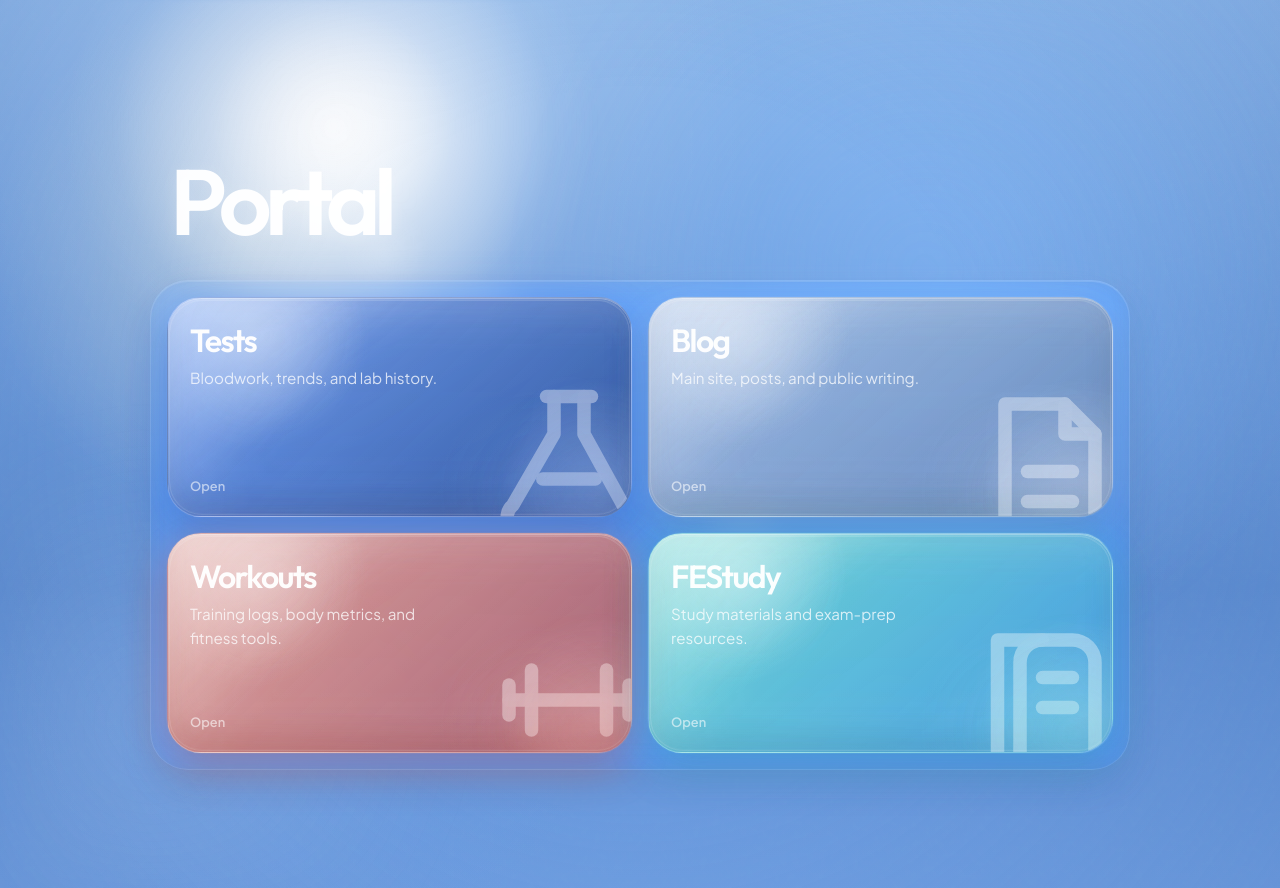
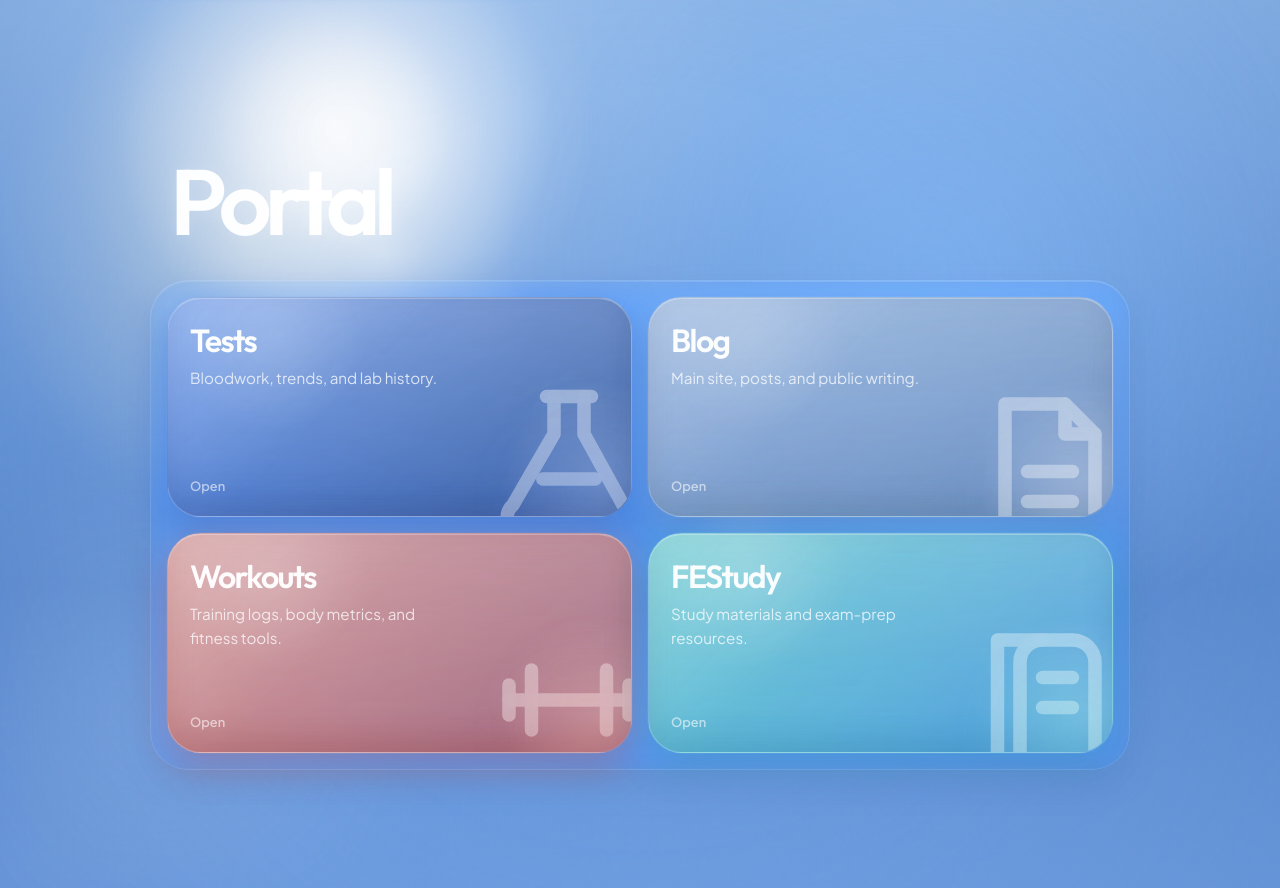
Before and after one commit to 0sps/sull1van.com, a Jekyll site: the page links/index.html, which Jekyll copies as it is, in a window 1280 px wide. Shown: the top 888 px of the page. Built offline with Jekyll 4.4.1, drawn with Linux system fonts in a browser that asks for light colours.

Commit message:
Revert "Update index.html"
This reverts commit 009211e3cc4f599293d6756176e225f38da56f23.

```diff
--- a/links/index.html
+++ b/links/index.html
@@ -162,20 +162,17 @@
             color: var(--text);
             text-decoration: none;
             background:
-                radial-gradient(circle at 18% 16%, rgba(255, 255, 255, 0.28), transparent 30%),
-                radial-gradient(circle at 78% 88%, rgba(255, 255, 255, 0.1), transparent 26%),
-                linear-gradient(145deg, rgba(255, 255, 255, 0.26), rgba(255, 255, 255, 0.08) 36%, rgba(255, 255, 255, 0.04) 100%),
-                linear-gradient(180deg, rgba(120, 170, 236, 0.44), rgba(72, 122, 204, 0.36));
-            border: 1px solid rgba(255, 255, 255, 0.22);
-            border-top: 1.5px solid rgba(255, 255, 255, 0.34);
+                linear-gradient(180deg, rgba(255, 255, 255, 0.24), rgba(255, 255, 255, 0.08)),
+                linear-gradient(180deg, rgba(120, 170, 236, 0.4), rgba(72, 122, 204, 0.34));
+            border: 1px solid rgba(255, 255, 255, 0.18);
+            border-top: 1.5px solid rgba(255, 255, 255, 0.3);
             box-shadow:
-                inset 0 1px 0 rgba(255, 255, 255, 0.34),
-                inset 0 18px 28px rgba(255, 255, 255, 0.08),
-                inset 0 -18px 30px rgba(40, 79, 145, 0.18),
-                0 20px 42px rgba(72, 118, 192, 0.22),
-                0 0 0 1px rgba(255, 255, 255, 0.05);
-            backdrop-filter: blur(20px) saturate(155%);
-            -webkit-backdrop-filter: blur(20px) saturate(155%);
+                inset 0 1px 0 rgba(255, 255, 255, 0.28),
+                inset 0 -18px 32px rgba(58, 98, 165, 0.16),
+                0 18px 34px rgba(72, 118, 192, 0.2),
+                0 0 0 1px rgba(255, 255, 255, 0.04);
+            backdrop-filter: blur(18px) saturate(145%);
+            -webkit-backdrop-filter: blur(18px) saturate(145%);
             overflow: hidden;
             transform: translateY(18px) scale(0.985);
             opacity: 0;
@@ -185,9 +182,7 @@
                 box-shadow 240ms var(--spring),
                 filter 240ms var(--spring),
                 background 240ms var(--spring),
-                border-color 240ms var(--spring),
-                backdrop-filter 240ms var(--spring),
-                -webkit-backdrop-filter 240ms var(--spring);
+                border-color 240ms var(--spring);
         }
 
         .tile:nth-child(2) { animation-delay: 90ms; }
@@ -199,7 +194,7 @@
             position: absolute;
             inset: 0;
             background:
-                linear-gradient(135deg, rgba(255, 255, 255, 0.24), transparent 36%),
+                linear-gradient(135deg, rgba(255, 255, 255, 0.18), transparent 40%),
                 radial-gradient(circle at 22% 18%, rgba(255, 255, 255, 0.14), transparent 24%);
             pointer-events: none;
             transition: opacity 240ms var(--spring), transform 240ms var(--spring);
@@ -218,34 +213,6 @@
             transition: opacity 240ms var(--spring), transform 240ms var(--spring);
         }
 
-        .tile > .tile-sheen {
-            position: absolute;
-            inset: 0;
-            border-radius: inherit;
-            background:
-                linear-gradient(120deg, rgba(255, 255, 255, 0.28) 0%, rgba(255, 255, 255, 0.11) 18%, transparent 34%),
-                linear-gradient(180deg, rgba(255, 255, 255, 0.08), transparent 24%, transparent 72%, rgba(255, 255, 255, 0.06) 100%);
-            mix-blend-mode: screen;
-            opacity: 0.72;
-            pointer-events: none;
-            z-index: 1;
-            transition: opacity 240ms var(--spring), transform 240ms var(--spring), filter 240ms var(--spring);
-        }
-
-        .tile > .tile-rim {
-            position: absolute;
-            inset: 1px;
-            border-radius: calc(var(--radius-xl) - 1px);
-            border: 1px solid rgba(255, 255, 255, 0.14);
-            pointer-events: none;
-            z-index: 1;
-            opacity: 0.84;
-            box-shadow:
-                inset 0 1px 0 rgba(255, 255, 255, 0.18),
-                inset 0 -1px 0 rgba(255, 255, 255, 0.04);
-            transition: opacity 240ms var(--spring), box-shadow 240ms var(--spring), transform 240ms var(--spring);
-        }
-
         .tile > .tile-glow {
             position: absolute;
             inset: auto;
@@ -261,59 +228,26 @@
             transition: opacity 240ms var(--spring), transform 240ms var(--spring), filter 240ms var(--spring);
         }
 
-        .tile > .tile-press {
-            position: absolute;
-            inset: 0;
-            border-radius: inherit;
-            background:
-                radial-gradient(circle at 50% 42%, rgba(255, 255, 255, 0.14), transparent 40%),
-                linear-gradient(180deg, rgba(0, 0, 0, 0.04), transparent 28%, transparent 70%, rgba(0, 0, 0, 0.08));
-            opacity: 0;
-            pointer-events: none;
-            z-index: 1;
-            transition: opacity 180ms var(--spring), transform 180ms var(--spring);
-        }
-
         .tile:hover {
             transform: translateY(-7px) scale(1.018);
             box-shadow:
-                inset 0 1px 0 rgba(255, 255, 255, 0.4),
-                inset 0 16px 26px rgba(255, 255, 255, 0.08),
+                inset 0 1px 0 rgba(255, 255, 255, 0.34),
                 inset 0 -16px 26px rgba(71, 113, 184, 0.08),
-                0 28px 54px rgba(72, 118, 192, 0.3),
-                0 0 0 1px rgba(255, 255, 255, 0.1);
+                0 26px 48px rgba(72, 118, 192, 0.28),
+                0 0 0 1px rgba(255, 255, 255, 0.08);
             filter: saturate(1.12) brightness(1.05);
-            backdrop-filter: blur(22px) saturate(165%);
-            -webkit-backdrop-filter: blur(22px) saturate(165%);
         }
 
         .tile:hover::before,
         .tile:focus-visible::before {
             opacity: 1;
-            transform: translateY(-2px) scale(1.03);
+            transform: scale(1.02);
         }
 
         .tile:hover::after,
         .tile:focus-visible::after {
             opacity: 0.9;
             transform: scale(1.08);
-        }
-
-        .tile:hover > .tile-sheen,
-        .tile:focus-visible > .tile-sheen {
-            opacity: 0.94;
-            transform: translateY(-4px) scale(1.015);
-            filter: brightness(1.08);
-        }
-
-        .tile:hover > .tile-rim,
-        .tile:focus-visible > .tile-rim {
-            opacity: 1;
-            transform: translateY(-1px);
-            box-shadow:
-                inset 0 1px 0 rgba(255, 255, 255, 0.28),
-                inset 0 -1px 0 rgba(255, 255, 255, 0.08),
-                0 0 0 1px rgba(255, 255, 255, 0.04);
         }
 
         .tile:hover > .tile-glow,
@@ -324,51 +258,19 @@
         }
 
         .tile:active {
-            transform: translateY(2px) scale(0.986);
-            filter: saturate(1.2) brightness(1.02);
+            transform: translateY(-1px) scale(0.992);
+            filter: saturate(1.18) brightness(1.08);
             box-shadow:
-                inset 0 4px 18px rgba(0, 0, 0, 0.08),
-                inset 0 -4px 10px rgba(255, 255, 255, 0.08),
-                inset 0 18px 24px rgba(255, 255, 255, 0.04),
-                0 10px 18px rgba(72, 118, 192, 0.16),
+                inset 0 2px 12px rgba(255, 255, 255, 0.16),
+                inset 0 -12px 18px rgba(0, 0, 0, 0.08),
+                0 18px 30px rgba(72, 118, 192, 0.22),
                 0 0 0 1px rgba(255, 255, 255, 0.1);
-            backdrop-filter: blur(18px) saturate(172%);
-            -webkit-backdrop-filter: blur(18px) saturate(172%);
-        }
-
-        .tile:active::before {
-            opacity: 0.7;
-            transform: translateY(2px) scale(0.995);
-        }
-
-        .tile:active::after {
-            opacity: 0.68;
-            transform: scale(1.04);
-        }
-
-        .tile:active > .tile-sheen {
-            opacity: 0.54;
-            transform: translateY(6px) scale(0.985);
-            filter: brightness(0.98);
-        }
-
-        .tile:active > .tile-rim {
-            opacity: 0.9;
-            transform: translateY(2px);
-            box-shadow:
-                inset 0 1px 0 rgba(255, 255, 255, 0.1),
-                inset 0 -1px 0 rgba(0, 0, 0, 0.06);
         }
 
         .tile:active > .tile-glow {
-            opacity: 0.8;
-            transform: scale(1.22);
-            filter: blur(9px);
-        }
-
-        .tile:active > .tile-press {
-            opacity: 1;
-            transform: scale(0.99);
+            opacity: 0.74;
+            transform: scale(1.18);
+            filter: blur(10px);
         }
 
         .tile:focus-visible {
@@ -378,62 +280,50 @@
 
         .tile.tests {
             background:
-                radial-gradient(circle at 18% 16%, rgba(255, 255, 255, 0.26), transparent 28%),
-                radial-gradient(circle at 80% 88%, rgba(154, 194, 255, 0.12), transparent 24%),
-                linear-gradient(145deg, rgba(255, 255, 255, 0.26), rgba(255, 255, 255, 0.08) 38%, rgba(255, 255, 255, 0.03) 100%),
-                linear-gradient(135deg, rgba(83, 137, 241, 0.82), rgba(22, 47, 112, 0.68));
+                linear-gradient(180deg, rgba(255, 255, 255, 0.24), rgba(255, 255, 255, 0.08)),
+                linear-gradient(135deg, rgba(76, 129, 232, 0.74), rgba(18, 40, 98, 0.62));
             box-shadow:
-                inset 0 1px 0 rgba(255, 255, 255, 0.34),
-                inset 0 16px 24px rgba(255, 255, 255, 0.06),
-                inset 0 -18px 28px rgba(27, 56, 122, 0.2),
+                inset 0 1px 0 rgba(255, 255, 255, 0.26),
+                inset 0 -16px 28px rgba(27, 56, 122, 0.18),
                 0 0 0 1px rgba(126, 168, 255, 0.08),
-                0 20px 40px rgba(30, 71, 156, 0.26),
-                0 0 48px rgba(74, 128, 255, 0.2);
+                0 18px 34px rgba(30, 71, 156, 0.24),
+                0 0 42px rgba(74, 128, 255, 0.16);
         }
 
         .tile.blog {
             background:
-                radial-gradient(circle at 18% 16%, rgba(255, 255, 255, 0.28), transparent 28%),
-                radial-gradient(circle at 80% 88%, rgba(240, 242, 248, 0.1), transparent 24%),
-                linear-gradient(145deg, rgba(255, 255, 255, 0.28), rgba(255, 255, 255, 0.09) 38%, rgba(255, 255, 255, 0.03) 100%),
-                linear-gradient(135deg, rgba(172, 185, 208, 0.62), rgba(96, 106, 129, 0.5));
+                linear-gradient(180deg, rgba(255, 255, 255, 0.24), rgba(255, 255, 255, 0.08)),
+                linear-gradient(135deg, rgba(156, 170, 192, 0.56), rgba(88, 97, 116, 0.46));
             box-shadow:
-                inset 0 1px 0 rgba(255, 255, 255, 0.34),
-                inset 0 16px 24px rgba(255, 255, 255, 0.06),
-                inset 0 -18px 28px rgba(62, 69, 84, 0.16),
+                inset 0 1px 0 rgba(255, 255, 255, 0.26),
+                inset 0 -16px 28px rgba(62, 69, 84, 0.14),
                 0 0 0 1px rgba(255, 255, 255, 0.05),
-                0 20px 40px rgba(79, 88, 112, 0.2),
-                0 0 42px rgba(216, 226, 255, 0.14);
+                0 18px 34px rgba(79, 88, 112, 0.18),
+                0 0 38px rgba(216, 226, 255, 0.1);
         }
 
         .tile.workouts {
             background:
-                radial-gradient(circle at 18% 16%, rgba(255, 244, 240, 0.26), transparent 28%),
-                radial-gradient(circle at 80% 88%, rgba(255, 199, 182, 0.12), transparent 24%),
-                linear-gradient(145deg, rgba(255, 255, 255, 0.28), rgba(255, 255, 255, 0.08) 38%, rgba(255, 255, 255, 0.03) 100%),
-                linear-gradient(135deg, rgba(255, 150, 116, 0.78), rgba(203, 59, 43, 0.64));
+                linear-gradient(180deg, rgba(255, 255, 255, 0.24), rgba(255, 255, 255, 0.08)),
+                linear-gradient(135deg, rgba(255, 134, 98, 0.7), rgba(193, 54, 39, 0.6));
             box-shadow:
-                inset 0 1px 0 rgba(255, 255, 255, 0.34),
-                inset 0 16px 24px rgba(255, 255, 255, 0.06),
-                inset 0 -18px 28px rgba(138, 38, 29, 0.2),
+                inset 0 1px 0 rgba(255, 255, 255, 0.26),
+                inset 0 -16px 28px rgba(138, 38, 29, 0.18),
                 0 0 0 1px rgba(255, 174, 146, 0.08),
-                0 20px 40px rgba(181, 53, 42, 0.24),
-                0 0 48px rgba(255, 126, 96, 0.2);
+                0 18px 34px rgba(181, 53, 42, 0.22),
+                0 0 42px rgba(255, 126, 96, 0.16);
         }
 
         .tile.festudy {
             background:
-                radial-gradient(circle at 18% 16%, rgba(240, 255, 252, 0.26), transparent 28%),
-                radial-gradient(circle at 80% 88%, rgba(177, 255, 236, 0.12), transparent 24%),
-                linear-gradient(145deg, rgba(255, 255, 255, 0.28), rgba(255, 255, 255, 0.08) 38%, rgba(255, 255, 255, 0.03) 100%),
-                linear-gradient(135deg, rgba(94, 231, 193, 0.74), rgba(56, 153, 219, 0.62));
+                linear-gradient(180deg, rgba(255, 255, 255, 0.24), rgba(255, 255, 255, 0.08)),
+                linear-gradient(135deg, rgba(88, 220, 184, 0.66), rgba(52, 145, 206, 0.58));
             box-shadow:
-                inset 0 1px 0 rgba(255, 255, 255, 0.34),
-                inset 0 16px 24px rgba(255, 255, 255, 0.06),
-                inset 0 -18px 28px rgba(40, 104, 137, 0.2),
+                inset 0 1px 0 rgba(255, 255, 255, 0.26),
+                inset 0 -16px 28px rgba(40, 104, 137, 0.18),
                 0 0 0 1px rgba(142, 255, 228, 0.08),
-                0 20px 40px rgba(41, 120, 154, 0.24),
-                0 0 48px rgba(80, 233, 194, 0.2);
+                0 18px 34px rgba(41, 120, 154, 0.22),
+                0 0 42px rgba(80, 233, 194, 0.16);
         }
 
         .tile-icon {
@@ -545,9 +435,6 @@
             <section class="tiles-panel" aria-label="Portal links">
                 <div class="tiles-grid">
                     <a class="tile tests" href="https://sull1van.com/tests">
-                        <div class="tile-sheen" aria-hidden="true"></div>
-                        <div class="tile-rim" aria-hidden="true"></div>
-                        <div class="tile-press" aria-hidden="true"></div>
                         <div class="tile-glow" aria-hidden="true" style="background: radial-gradient(circle, rgba(102, 153, 255, 0.62), transparent 68%);"></div>
                         <div class="tile-icon" aria-hidden="true">
                             <svg viewBox="0 0 24 24" fill="none" stroke-width="1.8" stroke-linecap="round" stroke-linejoin="round">
@@ -566,9 +453,6 @@
                     </a>
 
                     <a class="tile blog" href="https://sull1van.com">
-                        <div class="tile-sheen" aria-hidden="true"></div>
-                        <div class="tile-rim" aria-hidden="true"></div>
-                        <div class="tile-press" aria-hidden="true"></div>
                         <div class="tile-glow" aria-hidden="true" style="background: radial-gradient(circle, rgba(233, 238, 255, 0.48), transparent 68%);"></div>
                         <div class="tile-icon" aria-hidden="true">
                             <svg viewBox="0 0 24 24" fill="none" stroke-width="1.8" stroke-linecap="round" stroke-linejoin="round">
@@ -588,9 +472,6 @@
                     </a>
 
                     <a class="tile workouts" href="https://sull1van.com/workouts">
-                        <div class="tile-sheen" aria-hidden="true"></div>
-                        <div class="tile-rim" aria-hidden="true"></div>
-                        <div class="tile-press" aria-hidden="true"></div>
                         <div class="tile-glow" aria-hidden="true" style="background: radial-gradient(circle, rgba(255, 137, 110, 0.64), transparent 68%);"></div>
                         <div class="tile-icon" aria-hidden="true">
                             <svg viewBox="0 0 24 24" fill="none" stroke-width="1.8" stroke-linecap="round" stroke-linejoin="round">
@@ -611,9 +492,6 @@
                     </a>
 
                     <a class="tile festudy" href="https://sull1van.com/FEStudy">
-                        <div class="tile-sheen" aria-hidden="true"></div>
-                        <div class="tile-rim" aria-hidden="true"></div>
-                        <div class="tile-press" aria-hidden="true"></div>
                         <div class="tile-glow" aria-hidden="true" style="background: radial-gradient(circle, rgba(93, 238, 202, 0.62), transparent 68%);"></div>
                         <div class="tile-icon" aria-hidden="true">
                             <svg viewBox="0 0 24 24" fill="none" stroke-width="1.8" stroke-linecap="round" stroke-linejoin="round">
```
